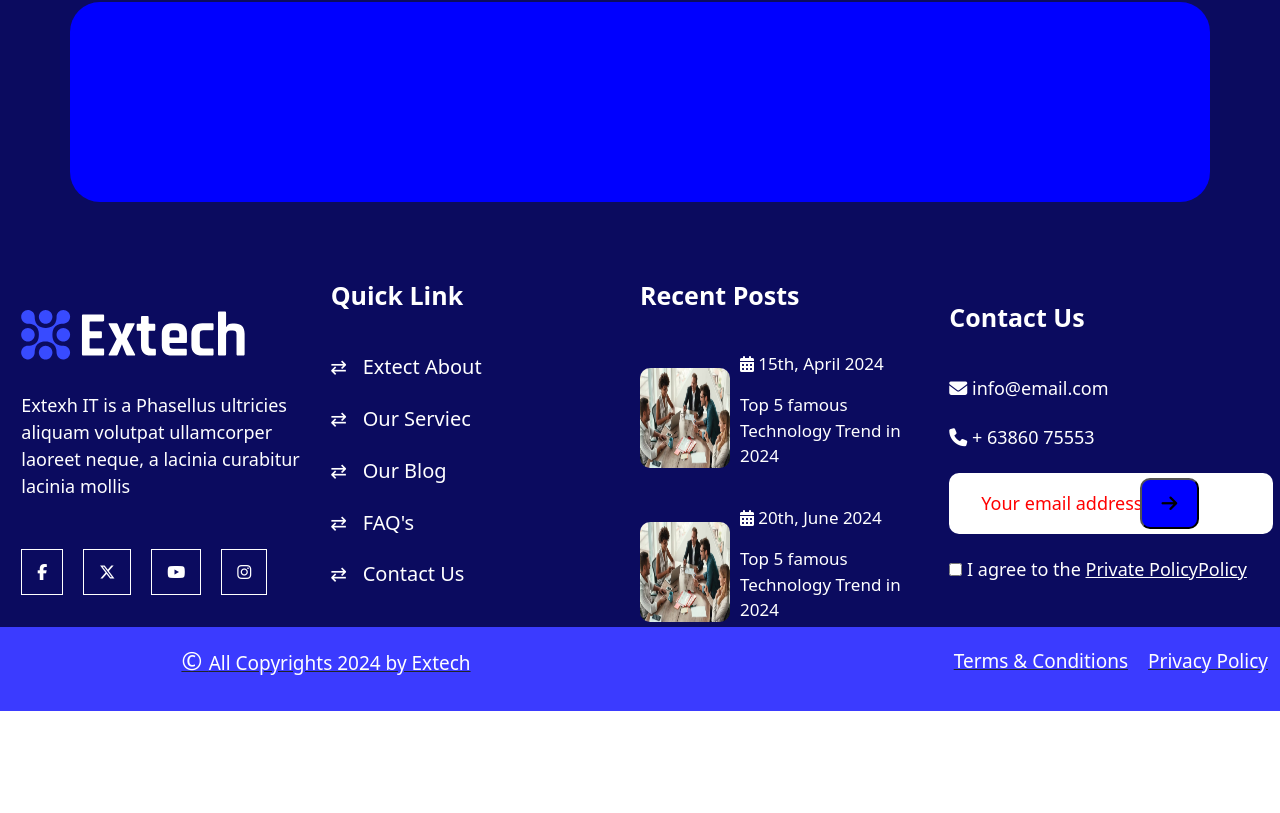
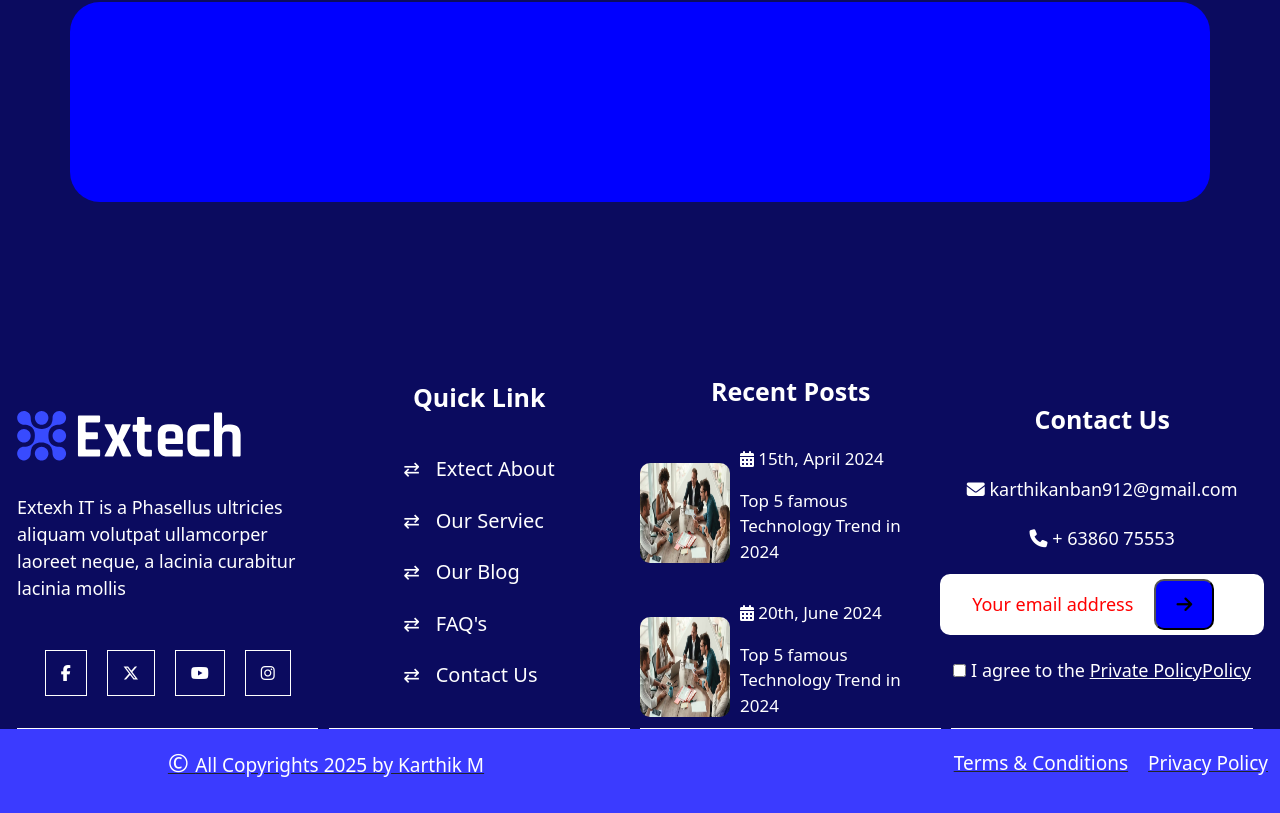
Before and after one commit to DevWithKarthik/ExtechBoot, a plain HTML site: page project.html in a window 1280 px wide. Shown: the part 1971-2784 px from the top of the page. Before the commit the page ends 2682 px from the top, so only its background shows below. Drawn offline with nearby package versions, Linux system fonts and the light colour scheme; a web font is replaced by a local one.

Commit message:
updated HTML and CSS files & added new 404 page

```diff
--- a/blog.css
+++ b/blog.css
@@ -401,19 +401,24 @@
 }
 
 .content6 {
+    margin-top: -90px;
     height: auto;
     display: flex;
-    justify-content: space-evenly;
-    align-items: center;
+    justify-content: space-around;
     flex-wrap: wrap;
     color: white;
     background-color: rgb(11, 11, 95);
+    padding: 15% 0px 0px 0px;
 }
 
-.content6 div {
+.content6>div {
     height: 350px;
-    width: 300px;
-
+    flex-basis: 24%;
+    min-width: 300px;
+    border-bottom: 1px solid;
+    display: flex;
+    justify-content: center;
+    align-items: center;
 }
 
 .content6 {
--- /dev/null
+++ b/page404.css
@@ -0,0 +1,42 @@
+body {
+    margin: 0;
+    padding: 0;
+    height: 100vh;
+    display: flex;
+    justify-content: center;
+    align-items: center;
+    flex-direction: column;
+    font-family: Arial, sans-serif;
+    background-color: #f4f4f4;
+    color: #333;
+}
+
+h1 {
+    font-size: 80px;
+    margin: 0;
+    color: #ff4c4c;
+}
+
+h2 {
+    margin: 10px 0;
+    font-size: 24px;
+}
+
+p {
+    color: #666;
+    font-size: 16px;
+    margin-bottom: 20px;
+}
+
+a {
+    text-decoration: none;
+    background-color: #007bff;
+    color: white;
+    padding: 10px 20px;
+    border-radius: 5px;
+    transition: background-color 0.3s;
+}
+
+a:hover {
+    background-color: #0056b3;
+}
--- a/project.css
+++ b/project.css
@@ -425,19 +425,24 @@
 }
 
 .content6 {
+    margin-top: -90px;
     height: auto;
     display: flex;
-    justify-content: space-evenly;
-    align-items: center;
+    justify-content: space-around;
     flex-wrap: wrap;
     color: white;
     background-color: rgb(11, 11, 95);
+    padding: 15% 0px 0px 0px;
 }
 
-.content6 div {
+.content6>div {
     height: 350px;
-    width: 300px;
-
+    flex-basis: 24%;
+    min-width: 300px;
+    border-bottom: 1px solid;
+    display: flex;
+    justify-content: center;
+    align-items: center;
 }
 
 .content6 {
--- a/project.html
+++ b/project.html
@@ -54,14 +54,14 @@
 
                     <!-- Home Dropdown -->
                     <li class="nav-item dropdown">
-                        <a class="nav-link dropdown-toggle" href="#" role="button" data-bs-toggle="dropdown"
+                        <a class="nav-link dropdown-toggle" href="index.html" role="button" data-bs-toggle="dropdown"
                             aria-expanded="false">
                             Home
                         </a>
                         <ul class="dropdown-menu">
                             <li><a class="dropdown-item" href="index.html">Home - 1</a></li>
-                            <li><a class="dropdown-item" href="#">Home - 2</a></li>
-                            <li><a class="dropdown-item" href="#">Home - 3</a></li>
+                            <li><a class="dropdown-item" href="index.html">Home - 2</a></li>
+                            <li><a class="dropdown-item" href="index.html">Home - 3</a></li>
                         </ul>
                     </li>
 
@@ -78,8 +78,8 @@
                         </a>
                         <ul class="dropdown-menu">
                             <li><a class="dropdown-item" href="service.html">Service</a></li>
-                            <li><a class="dropdown-item" href="#">Service Carousel</a></li>
-                            <li><a class="dropdown-item" href="#">Service Details</a></li>
+                            <li><a class="dropdown-item" href="service.html">Service Carousel</a></li>
+                            <li><a class="dropdown-item" href="service.html">Service Details</a></li>
                         </ul>
                     </li>
 
@@ -91,10 +91,10 @@
                         </a>
                         <ul class="dropdown-menu">
                             <li><a class="dropdown-item" href="project.html">Project</a></li>
-                            <li><a class="dropdown-item" href="#">Team</a></li>
-                            <li><a class="dropdown-item" href="#">Pricing</a></li>
+                            <li><a class="dropdown-item" href="project.html">Team</a></li>
+                            <li><a class="dropdown-item" href="project.html">Pricing</a></li>
                             <li><a class="dropdown-item" href="#">FAQ's</a></li>
-                            <li><a class="dropdown-item" href="#">404 Pages</a></li>
+                            <li><a class="dropdown-item" href="page404.html">404 Pages</a></li>
                         </ul>
                     </li>
 
@@ -106,8 +106,8 @@
                         </a>
                         <ul class="dropdown-menu">
                             <li><a class="dropdown-item" href="blog.html">Blog Grid</a></li>
-                            <li><a class="dropdown-item" href="#">Blog Standard</a></li>
-                            <li><a class="dropdown-item" href="#">Blog Details</a></li>
+                            <li><a class="dropdown-item" href="blog.html">Blog Standard</a></li>
+                            <li><a class="dropdown-item" href="blog.html">Blog Details</a></li>
                         </ul>
                     </li>
 
@@ -192,7 +192,7 @@
                 <i class="fa-solid fa-envelope"></i>
                 <div class="con12">
                     <p class="p1">Send Email</p>
-                    <p class="p2">infor@example.com</p>
+                    <p class="p2">karthikanban912@gmail.com</p>
                 </div>
             </div>
             <div class="con3 autoScale">
@@ -253,7 +253,7 @@
             <p class="p1">Contact Us</p>
             <div class="con41">
                 <i class="fa-solid fa-envelope"></i>
-                <p1>info@email.com</p1>
+                <p1>karthikanban912@gmail.com</p1>
             </div>
             <div class="con42">
                 <i class="fa-solid fa-phone"></i>
@@ -275,7 +275,7 @@
 
     <div class="container-fluid content8">
         <div class="con1">
-            <p>All Copyrights 2024 by Extech</p>
+            <p>All Copyrights 2025 by Karthik M</p>
         </div>
 
         <div class="con2">
--- a/service.css
+++ b/service.css
@@ -564,19 +564,24 @@
 }
 
 .content6 {
+    margin-top: -90px;
     height: auto;
     display: flex;
-    justify-content: space-evenly;
-    align-items: center;
+    justify-content: space-around;
     flex-wrap: wrap;
     color: white;
     background-color: rgb(11, 11, 95);
+    padding: 15% 0px 0px 0px;
 }
 
-.content6 div {
+.content6>div {
     height: 350px;
-    width: 300px;
-
+    flex-basis: 24%;
+    min-width: 300px;
+    border-bottom: 1px solid;
+    display: flex;
+    justify-content: center;
+    align-items: center;
 }
 
 .content6 {
```
Also changed, not shown: blog.html (+3 -3 lines), index.html (+14 -12 lines), page404.html (added, +15 -0 lines), service.html (+4 -4 lines), style.css (+11 -10 lines).
